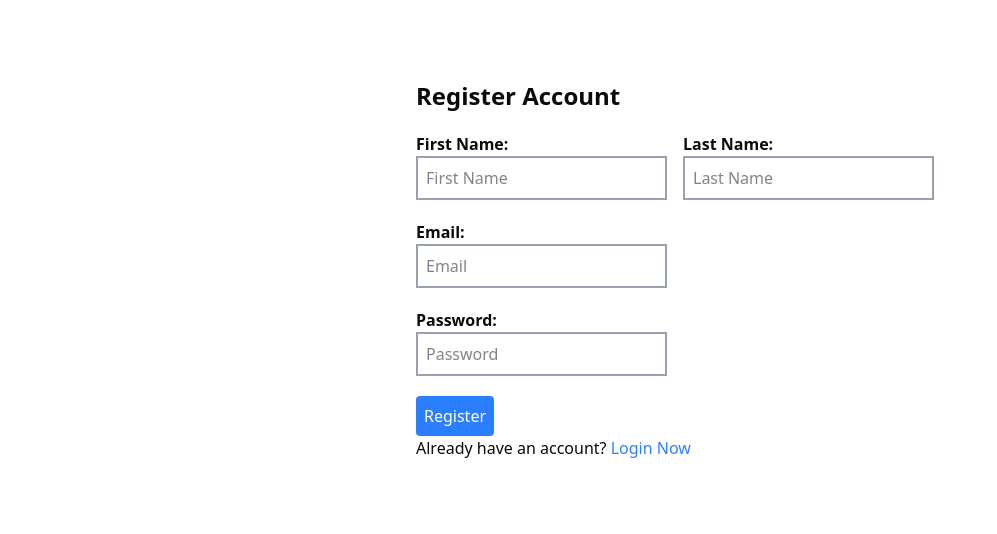
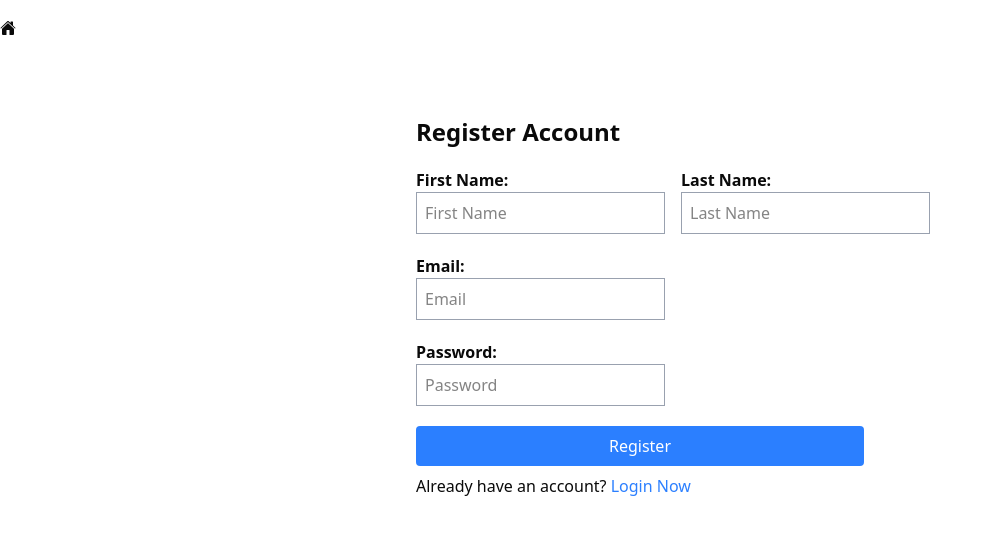
Before and after one commit to Shdeveloper12/E-Commerce-Platform, a Next.js app: page /register in a window 1280 px wide. Shown: the top 534 px of the page, without its empty margins (0-997 px from the left). Built offline with nearby package versions, Linux system fonts and the light colour scheme.

Commit message:
improved some design

```diff
--- a/src/app/register/page.tsx
+++ b/src/app/register/page.tsx
@@ -1,32 +1,37 @@
+import Link from 'next/link'
 import React from 'react'
+import { IoHome } from "react-icons/io5";
 
 export default function register() {
   return (
+    <div>
+        <h1 className='max-w-7xl mx-auto mt-5'><Link href="/"><IoHome /></Link></h1>
     <div className=' my-20 mx-auto max-w-md'>
         <h1 className='text-2xl font-bold mb-5'>Register Account</h1>
         <form className=''>
             <div className='flex gap-4 mb-5'>
                 <div >
                     <label className='text-md font-bold mb-5' htmlFor="firstName">First Name:</label>
-                <input className='border-gray-400 border-2 p-2' placeholder='First Name' type="text" id="firstName" name="firstName" required />
+                <input className='border-gray-400 border-1 p-2' placeholder='First Name' type="text" id="firstName" name="firstName" required />
                 </div>
                 <div>
                     <label className='text-md font-bold mb-5' htmlFor="lastName">Last Name:</label>
-                <input className='border-gray-400 border-2 p-2' placeholder='Last Name' type="text" id="lastName" name="lastName" required />
+                <input className='border-gray-400 border-1 p-2' placeholder='Last Name' type="text" id="lastName" name="lastName" required />
                 </div>
 
             </div>
             <div className='mb-5'>
                 <label className='text-md font-bold  block' htmlFor="email">Email:</label>
-                <input className='border-gray-400 border-2 p-2' placeholder='Email' type="email" id="email" name="email" required />
+                <input className='border-gray-400 border-1 p-2' placeholder='Email' type="email" id="email" name="email" required />
             </div>
             <div className='mb-5'>
                 <label className='text-md font-bold block' htmlFor="password">Password:</label>
-                <input className='border-gray-400 border-2 p-2' placeholder='Password' type="password" id="password" name="password" required />
+                <input className='border-gray-400 border-1 p-2' placeholder='Password' type="password" id="password" name="password" required />
             </div>
-            <button className='bg-blue-500 text-white p-2 rounded' type="submit">Register</button>
+            <button className='bg-blue-500 mb-2 hover:bg-blue-600 w-full text-white p-2 rounded' type="submit">Register</button>
         </form>
         <div>Already have an account? <a href="/login" className='text-blue-500 text-center'>Login Now</a></div>
     </div>
+    </div>
   )
 }
```
